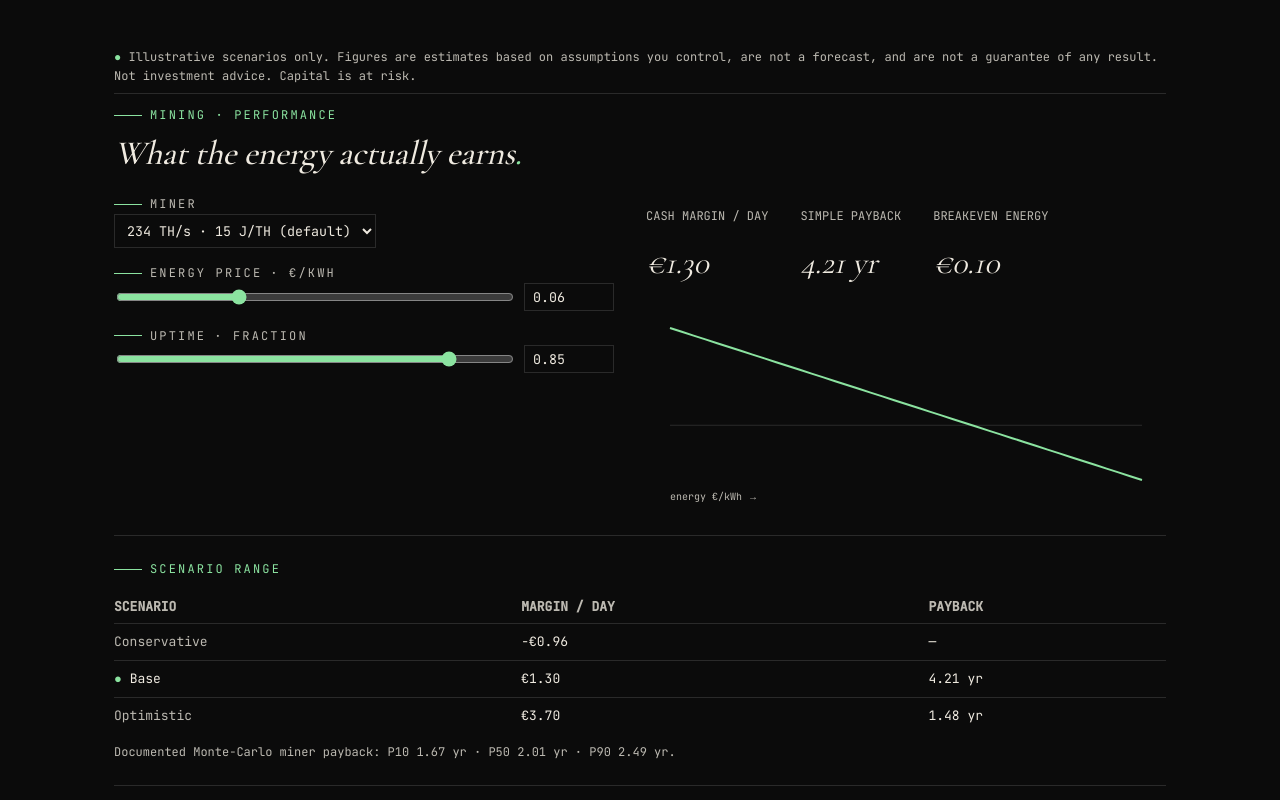
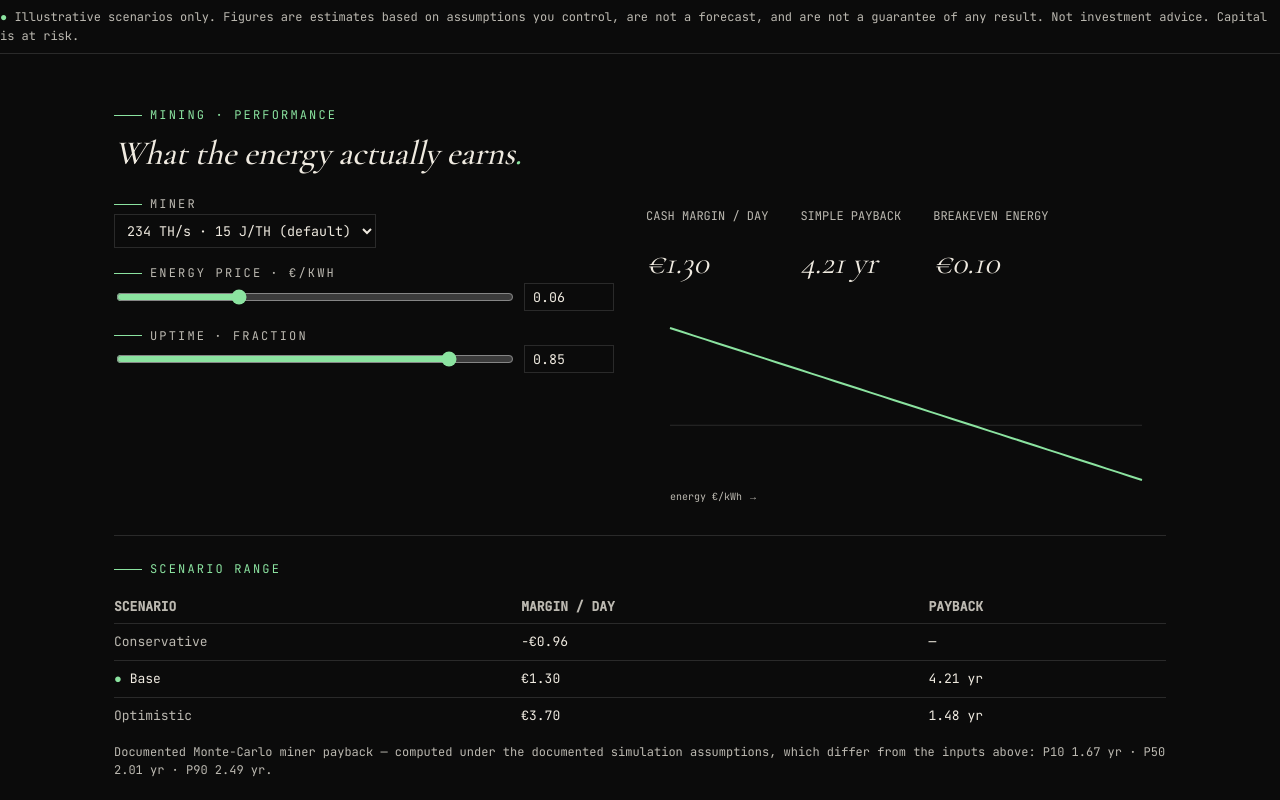
Before and after one commit to aeriontoken-tech/calculator, a Next.js app: page /mining in a window 1280 px wide. Shown: the top 800 px of the page. Built offline with nearby package versions, Linux system fonts and the light colour scheme.

Commit message:
fix(compliance): persistent risk banner via layout; clarify Monte-Carlo payback basis

```diff
--- a/app/layout.tsx
+++ b/app/layout.tsx
@@ -1,6 +1,7 @@
 import type { Metadata } from 'next';
 import { Cormorant_Garamond, JetBrains_Mono } from 'next/font/google';
 import './globals.css';
+import { RiskBanner } from '@/components/compliance/RiskBanner';
 
 const cormorant = Cormorant_Garamond({
   subsets: ['latin'],
@@ -23,7 +24,7 @@ export const metadata: Metadata = {
 export default function RootLayout({ children }: { children: React.ReactNode }) {
   return (
     <html lang="en" className={`${cormorant.variable} ${jetbrains.variable}`}>
-      <body>{children}</body>
+      <body><RiskBanner />{children}</body>
     </html>
   );
 }
--- a/app/mining/page.tsx
+++ b/app/mining/page.tsx
@@ -1,12 +1,10 @@
 import { DEFAULT_MINING_PARAMETERS } from '@/packages/calc-engine';
 import { MiningModule } from '@/components/mining/MiningModule';
-import { RiskBanner } from '@/components/compliance/RiskBanner';
 import { MicaStatement } from '@/components/compliance/MicaStatement';
 
 export default function MiningPage() {
   return (
     <main className="page">
-      <RiskBanner />
       <MiningModule parameters={DEFAULT_MINING_PARAMETERS} />
       <hr className="rule" />
       <MicaStatement />
--- a/app/page.tsx
+++ b/app/page.tsx
@@ -1,11 +1,9 @@
 import Link from 'next/link';
-import { RiskBanner } from '@/components/compliance/RiskBanner';
 import { MicaStatement } from '@/components/compliance/MicaStatement';
 
 export default function Home() {
   return (
     <main className="page">
-      <RiskBanner />
       <p className="section-label">Aerion · Scenario Calculator</p>
       <h1 style={{ fontSize: 52, margin: '12px 0 16px' }}>
         Model the economics, not a promise<span className="dot">.</span>
--- a/components/mining/MiningModule.tsx
+++ b/components/mining/MiningModule.tsx
@@ -95,7 +95,7 @@ export function MiningModule({ parameters }: { parameters: MiningParameters }) {
       <p className="section-label">Scenario range</p>
       <ScenarioBand band={band} />
       <p className="meta" style={{ marginTop: 'var(--space)' }}>
-        Documented Monte-Carlo miner payback: P10 {band.paybackPercentiles.p10.toFixed(2)} yr · P50{' '}
+        Documented Monte-Carlo miner payback — computed under the documented simulation assumptions, which differ from the inputs above: P10 {band.paybackPercentiles.p10.toFixed(2)} yr · P50{' '}
         {band.paybackPercentiles.p50.toFixed(2)} yr · P90 {band.paybackPercentiles.p90.toFixed(2)} yr.
       </p>
 
```
